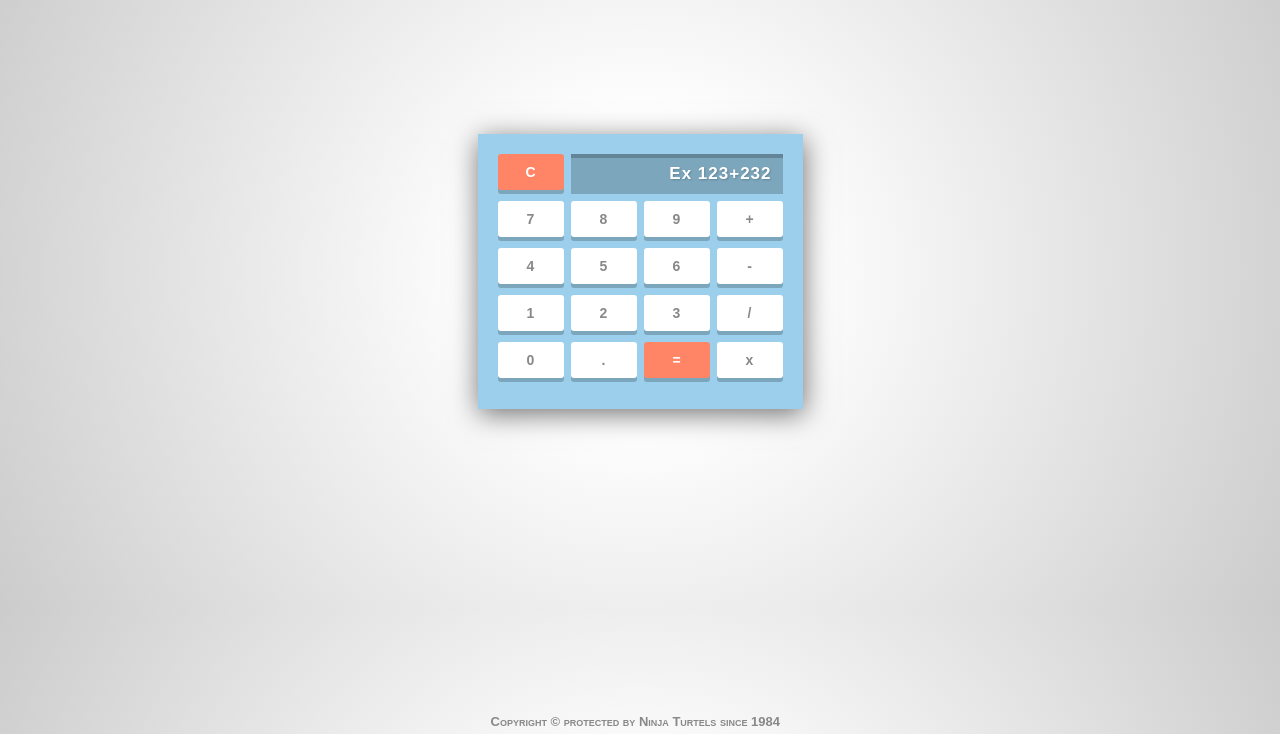
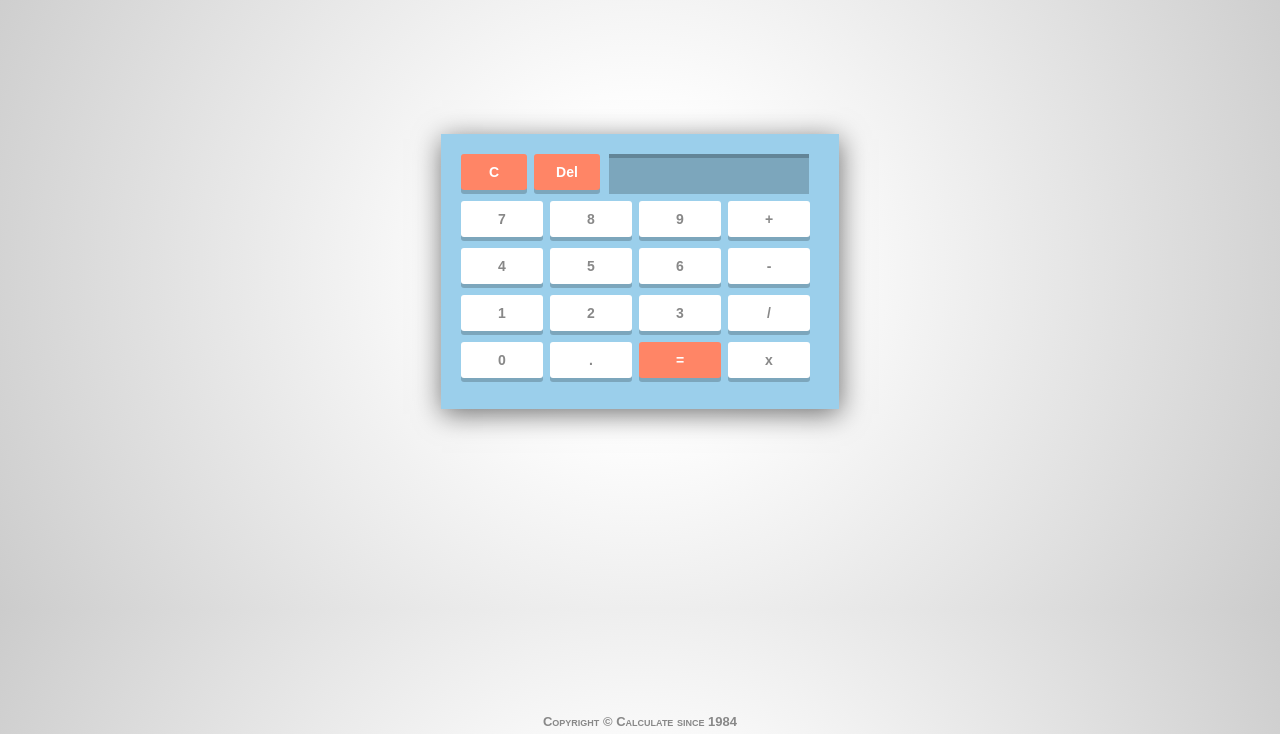
Before and after one commit to OscarRobertRodriguez/calculator, a plain HTML site: page index.html in a window 1280 px wide. Shown: the part 66-800 px from the top of the page. Drawn offline with Linux system fonts and the light colour scheme.

Commit message:
made changes

```diff
--- /dev/null
+++ b/calculate.js
@@ -0,0 +1,35 @@
+/**
+ * Created by oscar on 10/11/16.
+ */
+
+
+var keys = document.querySelectorAll(".calculator span");
+var operators = ['+','-', '÷','x'];
+
+
+for(var i = 0; i < keys.length; i++) {
+   keys[i].onclick = function(e) {
+      var input = document.querySelector(".screen");
+      var inputVal = input.innerHTML;
+      var btnVal = this.innerHTML;
+
+      // add functionality to clear button
+      if(btnVal === 'C') {
+         input.innerHTML = "";
+      }
+      else if (btnVal === 'Del' && btnVal.length > 0) {
+           input.innerHTML = inputVal.slice(0 , -1);
+      }
+
+      else if (btnVal === '=') {
+         if(inputVal.length === 0 ) {
+            input.innerHTML = "Feed Me";
+         }else
+        input.innerHTML = eval(inputVal);
+      }
+
+      else  {
+            input.innerHTML += btnVal;
+         }
+      }
+}
--- a/index.html
+++ b/index.html
@@ -23,11 +23,15 @@
 
 <div class="calculator">
     <div class="top">
+
         <span class="clear">C</span>
-        <div class="screen">Ex 123+232</div>
+        <div class="screen"></div>
+        <span class="delete">Del</span>
+
     </div>
     <div class="keys">
-        <span>7</span>
+
+        <span onclick="add7()">7</span>
         <span>8</span>
         <span>9</span>
         <span class="operator">+</span>
@@ -52,9 +56,9 @@
 
 
 <footer>
-<p>Copyright &copy; protected by Ninja Turtels since 1984</p>
+<p>Copyright &copy; Calculate since 1984</p>
 </footer>
 
-
+<script src="calculate.js"></script>
 </body>
 </html>
--- a/style.css
+++ b/style.css
@@ -122,7 +122,7 @@ html {
 }
 
 .calculator {
-    width: 325px;
+    width: 398px;
     height: auto;
     margin: 200px auto;
     box-shadow: 1px 5px 26px 0px rgba(0,0,0,0.56);
@@ -130,11 +130,45 @@ html {
     padding: 20px;
 }
 
+
 .keys,.top {
    overflow: hidden;
 }
 
-.keys span, .top span.clear {
+.keys {
+    width: 350px;
+    margin:
+}
+
+.keys span, .top span.clear,.delete {
+    position: relative;
+    width: 82px;
+    height: 36px;
+    float:  left;
+    margin: 0 7px 11px 0;
+    background: #fff;
+    border-radius: 3px;
+    cursor: pointer;
+    /*typography*/
+    user-select: none;
+    color: #888;
+    line-height: 36px;
+    text-align: center;
+
+
+    box-shadow: 0 4px rgba(0,0,0,0.2);
+
+    /*smooth transition*/
+    -webkit-transition: all 0.2s ease;
+    -moz-transition: all 0.2s ease;
+    -ms-transition: all 0.2s ease;
+    -o-transition: all 0.2s ease;
+    transition: all 0.2s ease;
+}
+
+
+.delete, .top span.clear {
+
     position: relative;
     width: 66px;
     height: 36px;
@@ -164,8 +198,9 @@ html {
 
 .top .screen {
     float: right;
-    width: 212px;
+    width: 200px;
     height: 40px;
+    margin-right: 10px;
     background: rgba(0,0,0,0.2);
     box-shadow: inset 0px 4px rgba(0,0,0,0.2);
 
@@ -188,7 +223,7 @@ html {
     color:#fff;
 }
 
-.top span.clear {
+.top span.clear,.delete {
     background: #ff8566;
     color: #fff;
 }
@@ -206,7 +241,7 @@ html {
     color:#fff;
 }
 
-.top span.clear:hover {
+.top span.clear:hover ,.delete:hover {
     background: #ff9999;
     color: #fff;
 }
@@ -224,7 +259,7 @@ html {
     top: 4px;
 }
 
-.top span.clear:active {
+.top span.clear:active,.delete:active {
     background: #ff8566;
     box-shadow: 0 0 rgba(0,0,0,0.2);
     color: #fff;
@@ -239,6 +274,7 @@ html {
 footer {
     width:100%;
     height:20px;
+    margin: 0 auto;
     position:absolute;
     bottom:0;
     left:0;
@@ -247,6 +283,7 @@ footer {
 
 footer > p {
     margin: 0 auto;
+    text-align: center;
     width: 23em;
     color: #888;
     font-size: small;
```
